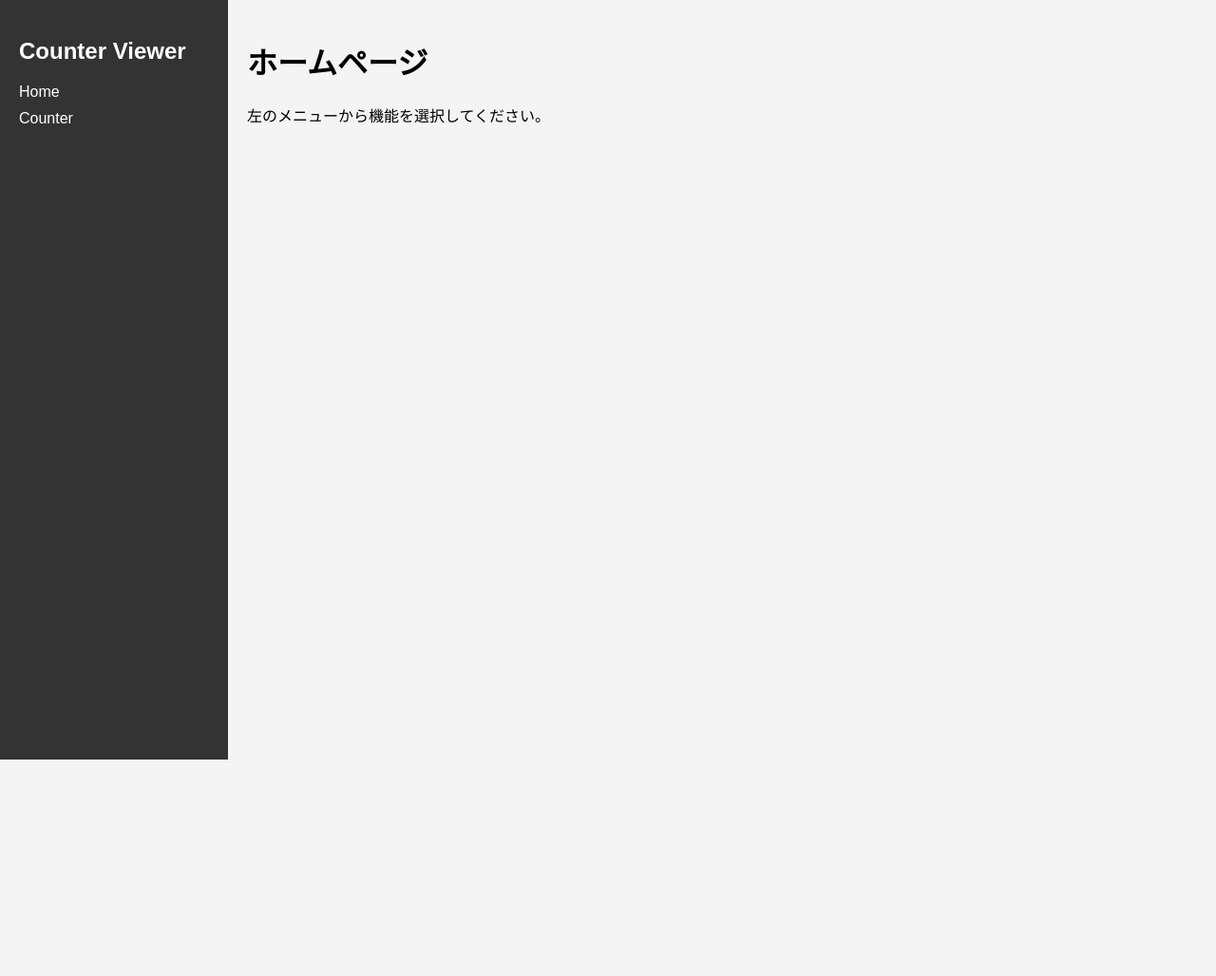
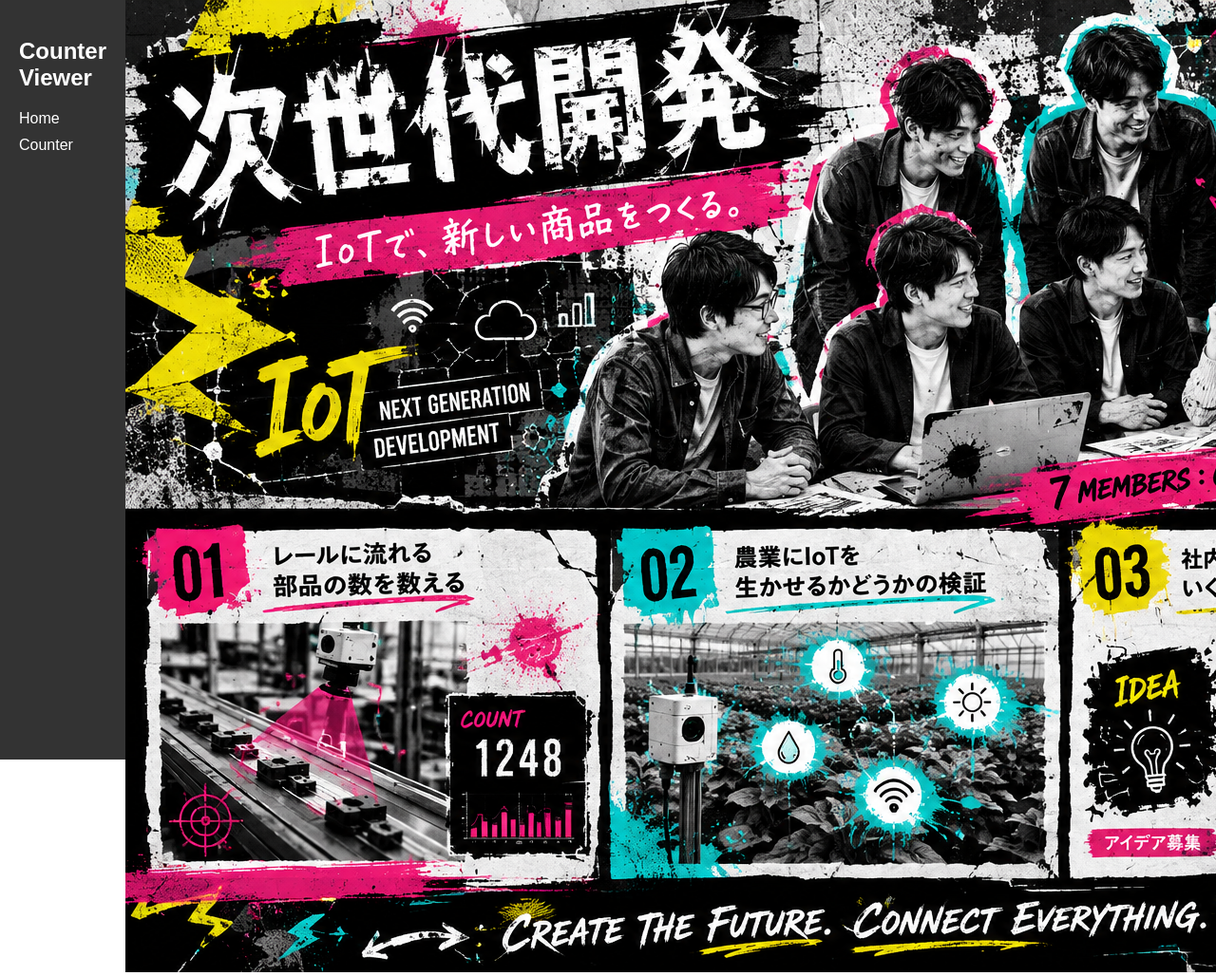
Before and after one commit to takashi-ikura/CounterServer, a Flask app: page /home in a window 1280 px wide; the page is wider, and only the part inside the window is pictured. Shown: that part at 95% size. Before the commit the page ends 800 px from the top of that part, so only its background shows below. Run offline with Flask 3, Linux system fonts and the light colour scheme; parts of the project's set-up code (start-up, migrations or seed data) failed here and were passed over.

Commit message:
homeのページを修正

```diff
--- a/web/templates/base.html
+++ b/web/templates/base.html
@@ -21,7 +21,7 @@
         /* 右側のメインコンテンツ */
         .main-content {
             flex-grow: 1;
-            padding: 20px;
+            padding: 0px;
             background-color: #f4f4f4;
         }
     </style>
--- a/web/templates/home.html
+++ b/web/templates/home.html
@@ -1,5 +1,6 @@
 {% extends "base.html" %}
 {% block content %}
-    <h1>ホームページ</h1>
-    <p>左のメニューから機能を選択してください。</p>
+<div class="container">
+    <img src="{{ url_for('static', filename='img/main_image.png') }}" alt="メイン画像">
+</div>
 {% endblock %}
```
Also changed, not shown: web/templates/counter.html (+6 -4 lines), web/static/img/main_image.png (added).
